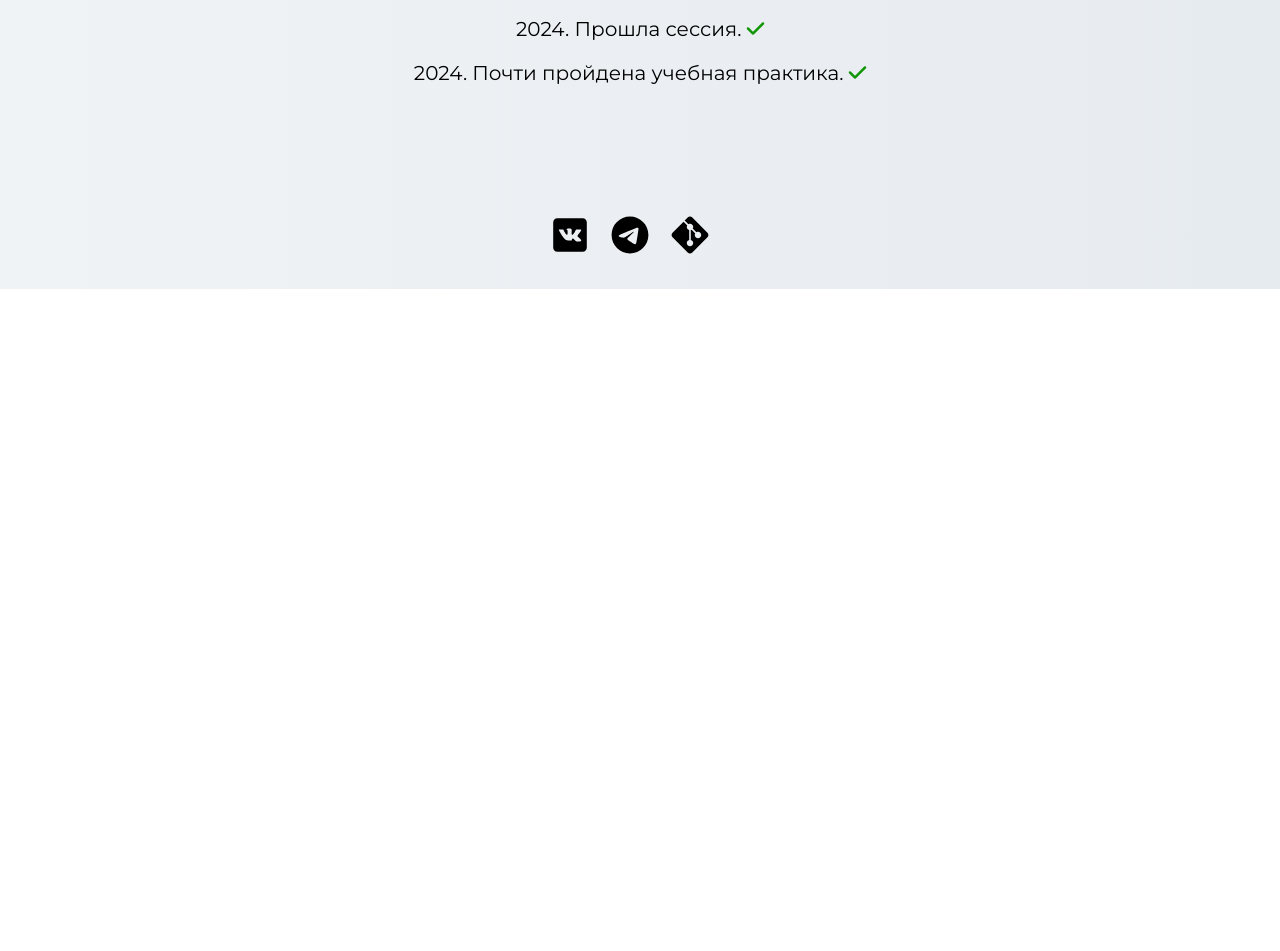
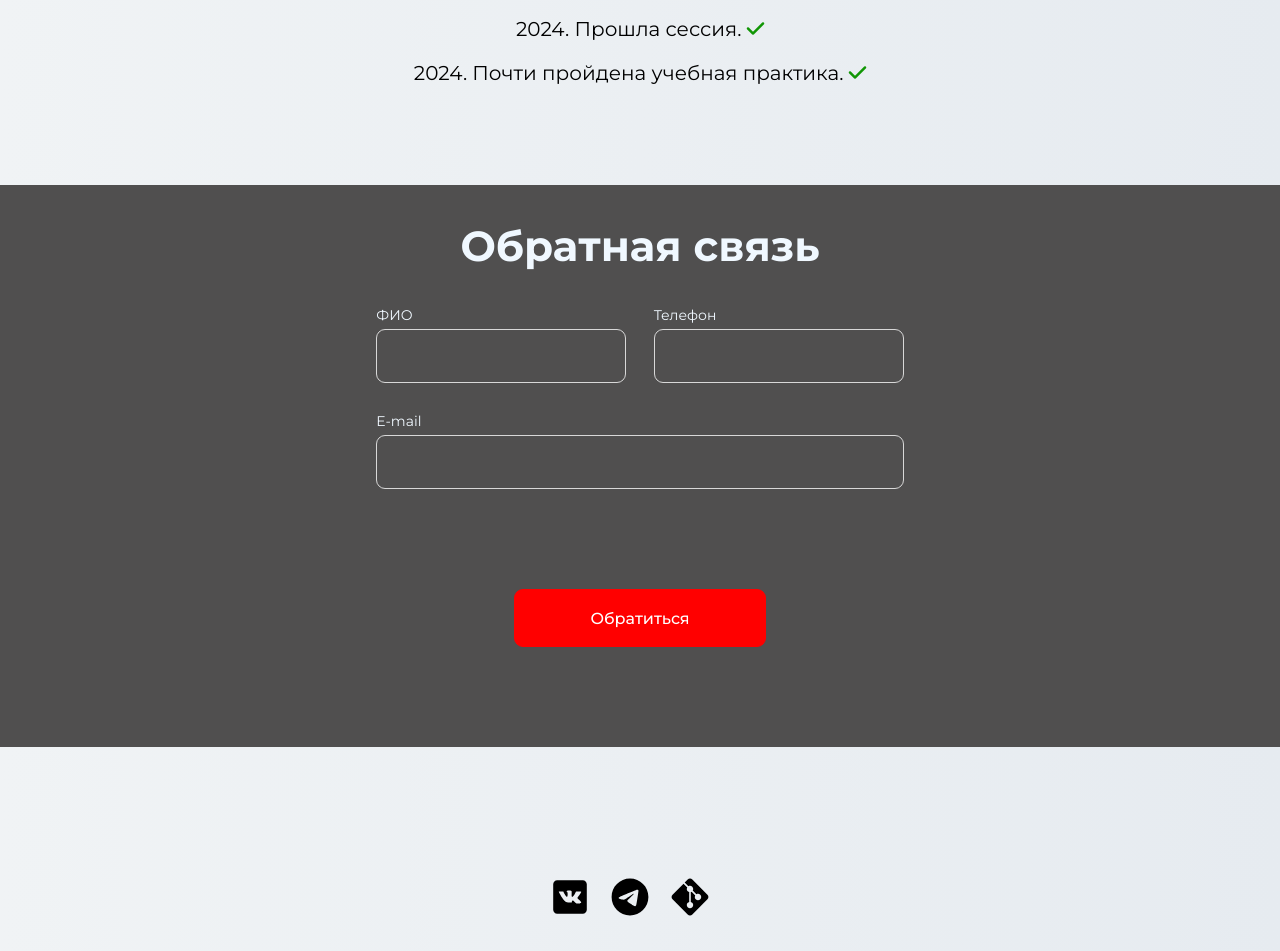
Before and after one commit to antoncheck/MyPortfolio, a plain HTML site: page index.html in a window 1280 px wide. Shown: the part 2559-3510 px from the top of the page. Before the commit the page ends 2848 px from the top, so only its background shows below. Drawn offline with Linux system fonts and the light colour scheme.

Commit message:
Сделана обратная связь

```diff
--- a/assets/styles/style.css
+++ b/assets/styles/style.css
@@ -302,3 +302,73 @@ html{
     width: 40px;
     margin-right: 20px;
 }
+/*обратная связь*/
+.personal{
+    margin-top: 100px;
+    background-color: #504f4f;
+}
+.personal .container{
+    display: flex;
+    flex-direction: column;
+    align-items: center;
+
+}
+.personal .container .persobalpl{
+    font-family: 'Montserrat';
+    font-size: 42px;
+    font-weight: 700;
+    margin-bottom: 20px;
+    color: aliceblue;
+}
+.personal .container .nametel{
+    display: flex;
+    justify-content: space-between;
+    width: calc(100%/2.2);
+    margin-bottom: 15px;
+}
+.personal .container .nametel h3{
+    font-family: 'Montserrat';
+    font-size: 14px;
+    font-weight: 500;
+    margin-bottom: 5px;
+    color: aliceblue;
+}
+.personal .container .nametel input{
+    width: 250px;
+    height: 54px;
+    background: none;
+    border-radius: 9px;
+    border: 1px solid rgb(216, 216, 216);
+    text-indent: 10px;
+}
+.personal .container .em{
+    width: calc(100%/2.2);
+}
+.personal .container .em .mail{
+    font-family: 'Montserrat';
+    font-size: 14px;
+    font-weight: 500;
+    margin-bottom: 5px;
+    color: aliceblue;
+}
+.personal .container .em input{
+    width: 100%;
+    height: 54px;
+    background: none;
+    border-radius: 9px;
+    border: 1px solid rgb(216, 216, 216);
+    text-indent: 10px;
+}
+.personal .container .continue{
+    width: 252px;
+    height: 58px;
+    color: rgb(255, 255, 255);
+    border: 1px solid #ff0000;
+    font-family:'Montserrat';
+    font-size: 16px;
+    font-weight: 600;
+    border-radius: 9px;
+    background-color:#ff0000;
+    margin-top: 100px;
+    margin-bottom: 100px;
+}
--- a/index.html
+++ b/index.html
@@ -148,6 +148,27 @@
             </div>
         </div>
     </section>
+    <section class="personal">
+        <div class="container">
+            <h2 class="persobalpl">Обратная связь</h2>
+            <div class="nametel">
+                <div class="name">
+                    <h3>ФИО</h3>
+                    <input type="text">
+                </div>
+                <div class="tel">
+                    <h3>Телефон</h3>
+                    <input type="tel">
+                </div>
+            </div>
+            <div class="em">
+            <h3 class="mail">E-mail</h3>
+            <input type="email">
+            </div>
+            <button class="continue">Обратиться</button>
+        </div>
+    </section>
+
     <footer>
         <section class="kontacti">
             <div class="container">
```
